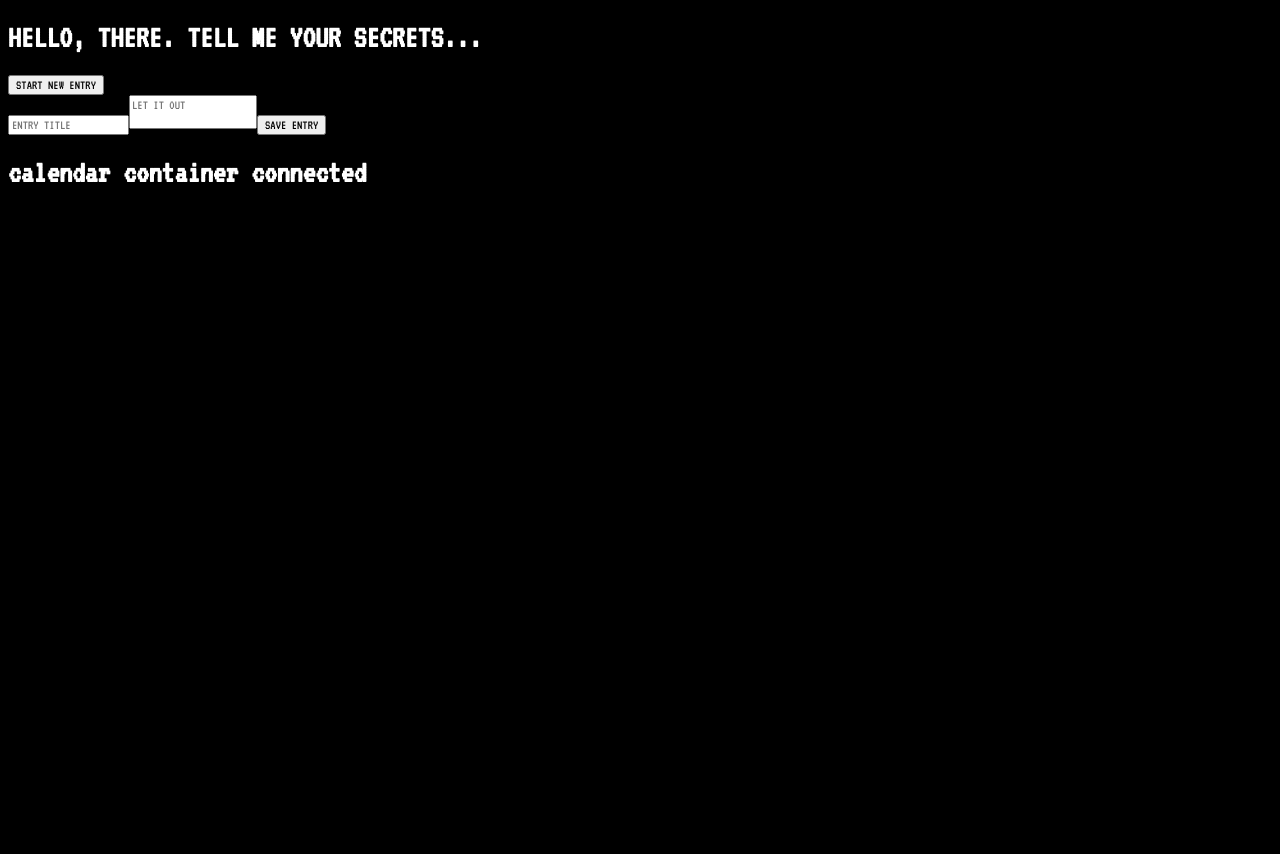
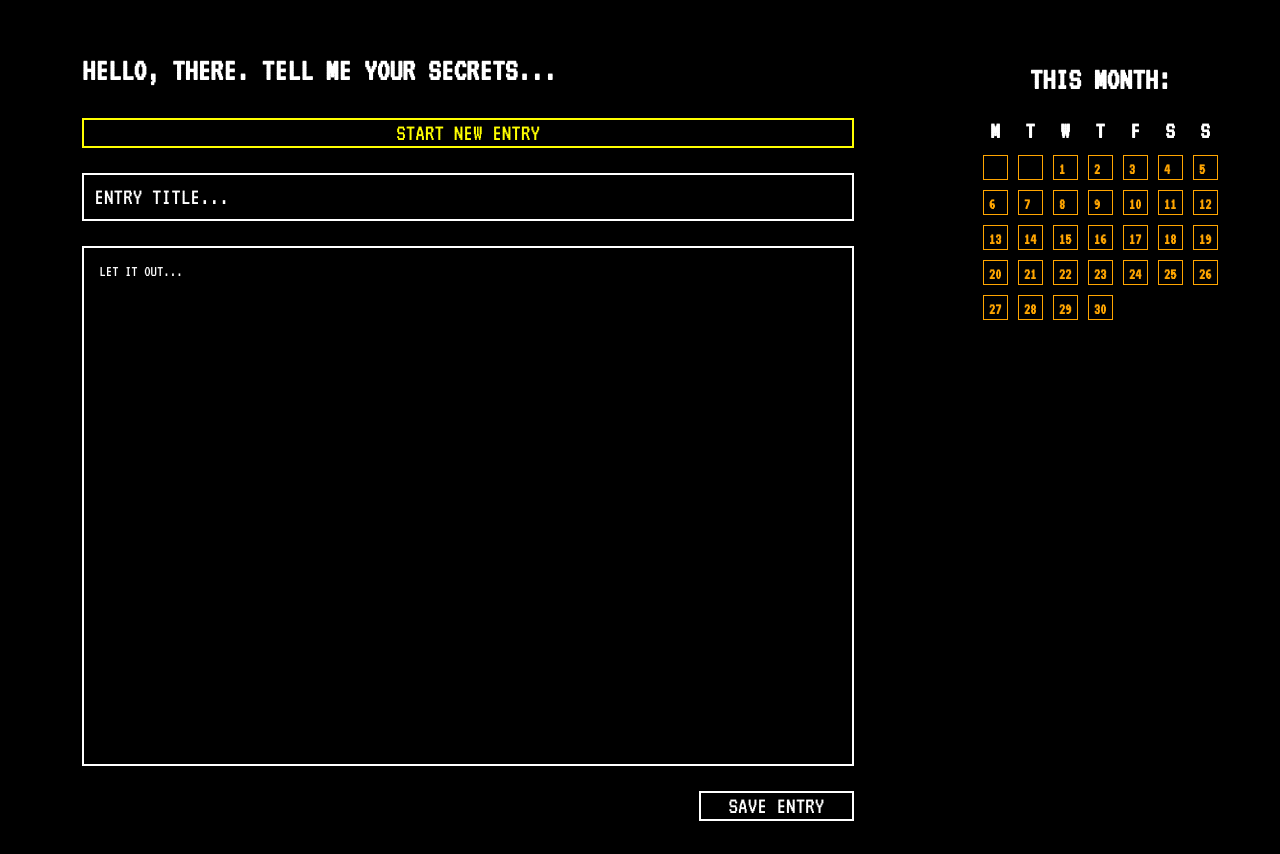
Before and after one commit to kitsbits/dbs-diary, a React (Create React App) app in the folder client/: page /journal in a window 1280 px wide. Before the commit the page ends 800 px from the top, so only its background shows below. Built offline with nearby package versions, Linux system fonts and the light colour scheme.

Commit message:
add journal styling

```diff
--- a/client/src/index.css
+++ b/client/src/index.css
@@ -12,3 +12,8 @@ body {
 textarea {
   resize: none;
 }
+
+input::placeholder,
+textarea::placeholder {
+    color: white;
+}
--- a/client/src/main/views/journal/EntryComponent.js
+++ b/client/src/main/views/journal/EntryComponent.js
@@ -1,15 +1,70 @@
 import React from "react";
 
 export default function EntryComponent(props) {
+    const containerStyles = {
+        display: "flex",
+        flexDirection: "column",
+        width: "65%",
+        padding: "25px"
+    }
+
+    const formStyles = {
+        display: "flex",
+        flexDirection: "column"
+    }
+
+    const startButtonStyles = {
+        outline: "none",
+        backgroundColor: "transparent",
+        border: "2px solid yellow",
+        color: "yellow",
+        fontSize: "1.5em",
+        marginTop: "10px"
+    }
+
+    const saveButtonStyles = {
+        outline: "none",
+        backgroundColor: "transparent",
+        border: "2px solid white",
+        color: "white",
+        fontSize: "1.5em",
+        width: "155px",
+        marginTop: "25px",
+        alignSelf: "flex-end"
+    }
+
+    const titleInputStyles = {
+        outline: "none",
+        backgroundColor: "transparent",
+        border: "none",
+        border: "2px solid white",
+        color: "white",
+        fontSize: "1.5em",
+        marginTop: "25px",
+        padding: "10px"
+    }
+
+    const entryTextStyles = {
+        outline: "none",
+        backgroundColor: "transparent",
+        color: "white",
+        height: "65vh",
+        border: "none",
+        fontSize: "1em",
+        padding: "15px",
+        border: "2px solid white",
+        marginTop: "25px",
+        overflow: "scroll"
+    }
 
     return (
-        <div>
+        <div style={containerStyles}>
             <h1>HELLO, THERE. TELL ME YOUR SECRETS...</h1>
-            <button onClick={props.handleStart} type="button">START NEW ENTRY</button>
-            <form onSubmit={props.handleSave}>
-                <input onChange={props.handleChange} type="text" name="title" value={props.input.title} placeholder="ENTRY TITLE"/>
-                <textarea onChange={props.handleChange} name="text" placeholder="LET IT OUT" value={props.input.text}></textarea>
-                <button type="submit">SAVE ENTRY</button>
+            <button onClick={props.handleStart} type="button" style={startButtonStyles}>START NEW ENTRY</button>
+            <form onSubmit={props.handleSave} style={formStyles}>
+                <input onChange={props.handleChange} type="text" name="title" value={props.input.title} placeholder="ENTRY TITLE..." style={titleInputStyles}/>
+                <textarea onChange={props.handleChange} name="text" placeholder="LET IT OUT..." value={props.input.text} style={entryTextStyles}></textarea>
+                <button type="submit" style={saveButtonStyles}>SAVE ENTRY</button>
             </form>
         </div>
     )
--- a/client/src/main/views/journal/Journal.js
+++ b/client/src/main/views/journal/Journal.js
@@ -46,10 +46,12 @@ class Journal extends React.Component {
     }
 
     render() {
-        console.log(this.props.journalEntry)
-        console.log(this.state)
+        const containerStyles = {
+            display: "flex",
+            justifyContent: "space-around"
+        }
         return (
-            <div>
+            <div style={containerStyles}>
                 <EntryComponent
                     input={this.state.details}
                     handleChange={this.handleChange}
--- a/client/src/main/views/journal/calendar/CalContainer.js
+++ b/client/src/main/views/journal/calendar/CalContainer.js
@@ -1,13 +1,85 @@
 import React from "react";
+import moment from "moment";
+import Day from "./Day"
 
 class CalContainer extends React.Component {
     constructor() {
         super();
+        this.state = {
+            thisMonthsDays: []
+        }
+    }
+
+    getDaysInThisMonth() {
+        const now = new Date();
+        const days = new Date(now.getFullYear(), now.getMonth()+1, 0).getDate()
+        const daysBeforeFirst = moment().startOf('month').day() - 1;
+        console.log(daysBeforeFirst);
+
+        const daysArray = [];
+        let daysBeforeFirstCount = 0;
+        for (let i = 0; i < days + daysBeforeFirst; i++) {
+            if (daysBeforeFirstCount < daysBeforeFirst) {
+                daysArray.push("");
+                daysBeforeFirstCount++;
+            } else {
+                daysArray.push(i - daysBeforeFirst);
+            }
+        }
+        this.setState({
+            thisMonthsDays: daysArray
+        });
+    }
+
+    componentDidMount() {
+        this.getDaysInThisMonth();
     }
 
     render() {
+        const calendarGridStyles = {
+            width: "245px",
+            height: "170px",
+            display: "flex",
+            flexWrap: "wrap"
+        }
+
+        const headerStyles = {
+            margin: "0",
+            marginTop: "55px",
+            textAlign: "center"
+        }
+
+        const dayHeaderContainerStyles = {
+            display: "flex",
+            justifyContent: "space-around",
+            width: "245px",
+            height: "55px",
+            textAlign: "center",
+            margin: "0",
+            fontSize: "1.5em"
+        }
         return (
-            <h1>calendar container connected</h1>
+            <div>
+                <h1 style={headerStyles}>THIS MONTH:</h1>
+                <h3 style={dayHeaderContainerStyles}>
+                    <p>M</p>
+                    <p>T</p>
+                    <p>W</p>
+                    <p>T</p>
+                    <p>F</p>
+                    <p>S</p>
+                    <p>S</p>
+                </h3>
+                <div style={calendarGridStyles}>
+                    {this.state.thisMonthsDays.map(day => {
+                        return (
+                            <Day
+                                key={day}
+                                day={day}/>
+                        )
+                    })}
+                </div>
+            </div>
         )
     }
 }
--- /dev/null
+++ b/client/src/main/views/journal/calendar/Day.js
@@ -0,0 +1,19 @@
+import React from "react";
+
+export default function Day(props) {
+    const dayStyles = {
+        border: "1px solid orange",
+        color: "orange",
+        padding: "5px",
+        fontSize: "1em",
+        margin: "5px",
+        height: "25px",
+        width: "25px",
+        display: "inline"
+    }
+    return (
+            <h3 style={dayStyles}>
+                {props.day === "" ? props.day : props.day + 1}
+            </h3>
+    )
+}
```
